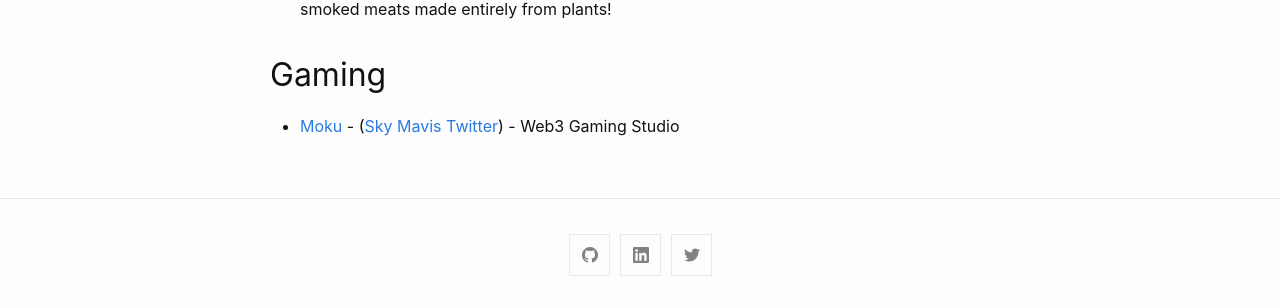
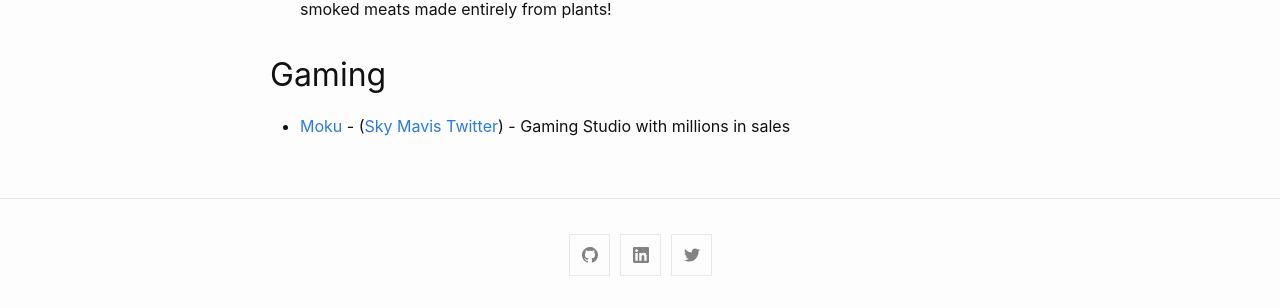
Before and after one commit to katpavan/katpavan.github.io, a Jekyll site: the page built from index.md, in a window 1280 px wide. Shown: the part 1274-1582 px from the top of the page. Built offline with Jekyll 4.4.1, drawn with Linux system fonts in a browser that asks for light colours.

Commit message:
Update Moku description in index.md

```diff
--- a/index.md
+++ b/index.md
@@ -55,4 +55,4 @@
 
 ## Gaming
 
-- [Moku](https://x.com/Moku_HQ/status/1805407187482640642) - ([Sky Mavis Twitter](https://x.com/SkyMavisHQ/status/1813199943374356814)) - Web3 Gaming Studio
+- [Moku](https://x.com/Moku_HQ/status/1805407187482640642) - ([Sky Mavis Twitter](https://x.com/SkyMavisHQ/status/1813199943374356814)) - Gaming Studio with millions in sales
```
